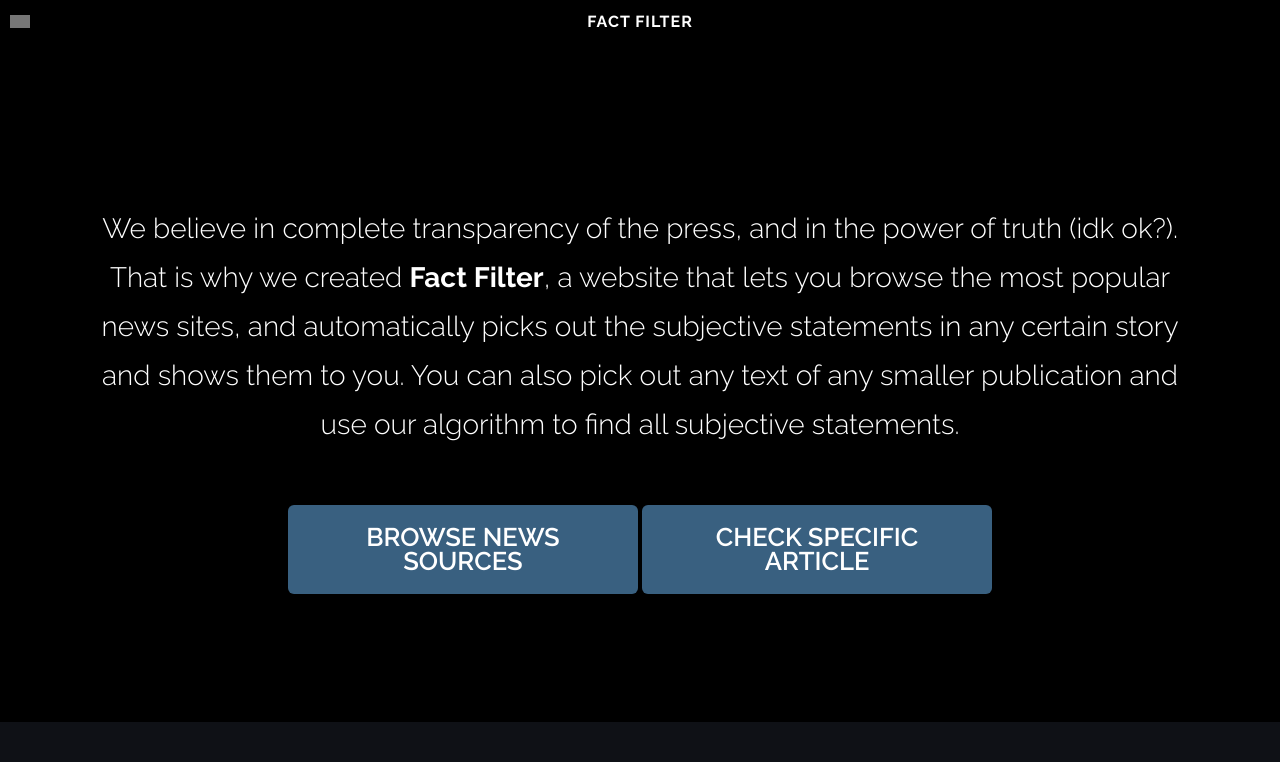
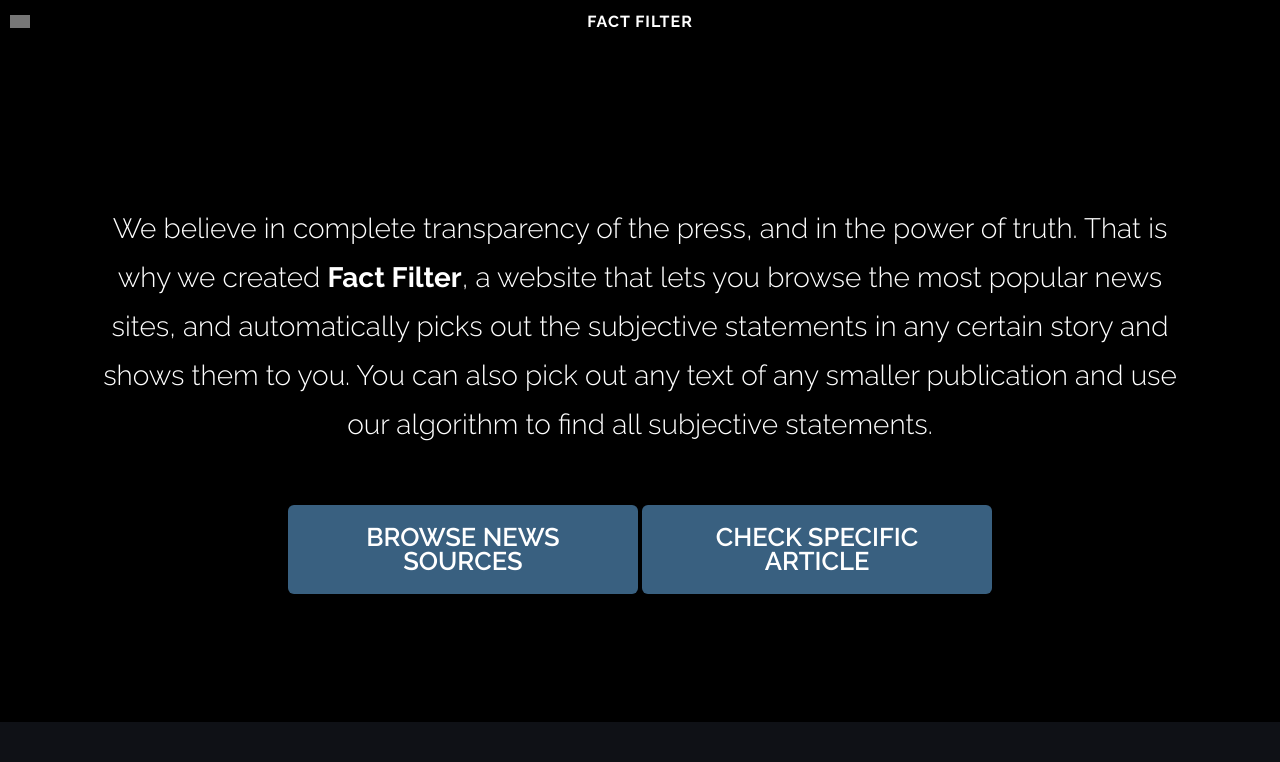
Before and after one commit to jaloaguero/hackutdvi, a Flask app: page / in a window 1280 px wide. Shown: the top 762 px of the page. Run offline with Flask 2, Linux system fonts and the light colour scheme; parts of the project's set-up code (start-up, migrations or seed data) failed here and were passed over; some web fonts are replaced; grey boxes are pictures that could not be loaded.

Commit message:
final edit

```diff
--- a/templates/homepage.html
+++ b/templates/homepage.html
@@ -45,7 +45,7 @@
 				<!-- Banner -->
 					<div id="banner" class="container">
 						<section>
-							<p>We believe in complete transparency of the press, and in the power of truth (idk ok?). That is why we created <strong>Fact Filter</strong>, a website that lets you browse the most popular news sites, and automatically picks out the subjective statements in any certain story and shows them to you. You can also pick out any text of any smaller publication and use our algorithm to find all subjective statements.</p>
+							<p>We believe in complete transparency of the press, and in the power of truth. That is why we created <strong>Fact Filter</strong>, a website that lets you browse the most popular news sites, and automatically picks out the subjective statements in any certain story and shows them to you. You can also pick out any text of any smaller publication and use our algorithm to find all subjective statements.</p>
 							<a href="sources" class="button medium">Browse News Sources</a>
 							<a href="enter_url" class="button medium">Check Specific Article</a>
 						</section>
```
